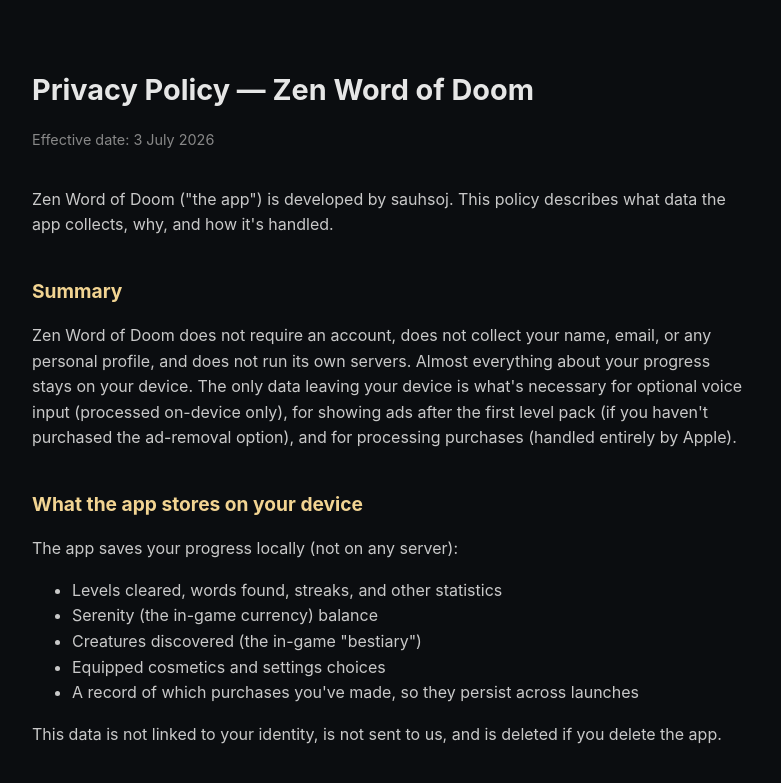
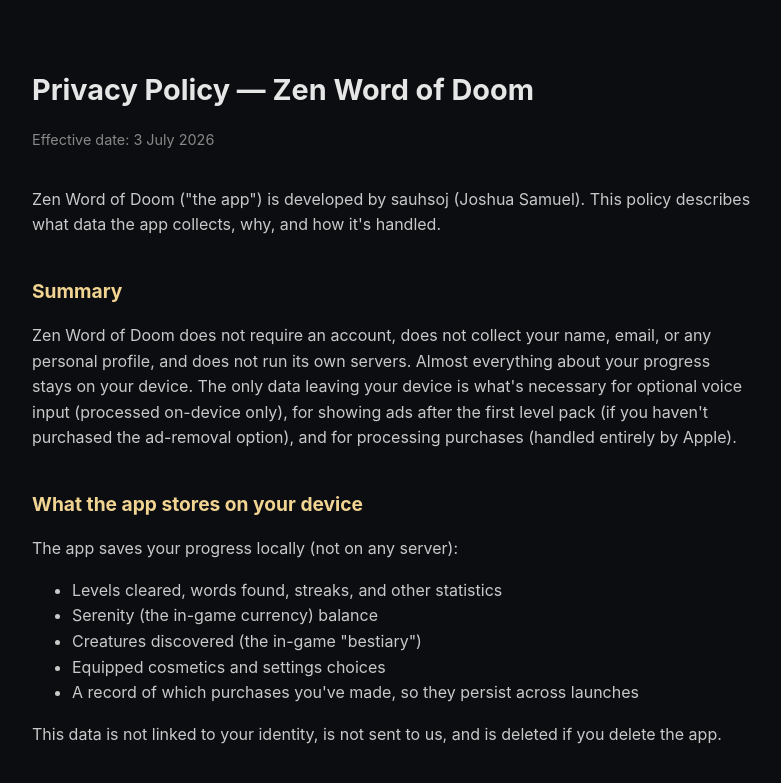
Before and after one commit to jsamuel1/zenofdoom-sauhsoj-wtf, a website: page site/privacy.html in a window 1280 px wide. Shown: the top 783 px of the page, without its empty margins (248-1029 px from the left). Drawn offline with Linux system fonts and the light colour scheme.

Commit message:
docs: attribute privacy policy to sauhsoj (Joshua Samuel)

```diff
--- a/site/privacy.html
+++ b/site/privacy.html
@@ -28,7 +28,7 @@
 <h1>Privacy Policy — Zen Word of Doom</h1>
 <p class="meta">Effective date: 3 July 2026</p>
 
-<p>Zen Word of Doom ("the app") is developed by sauhsoj. This policy describes
+<p>Zen Word of Doom ("the app") is developed by sauhsoj (Joshua Samuel). This policy describes
 what data the app collects, why, and how it's handled.</p>
 
 <h2>Summary</h2>
```
